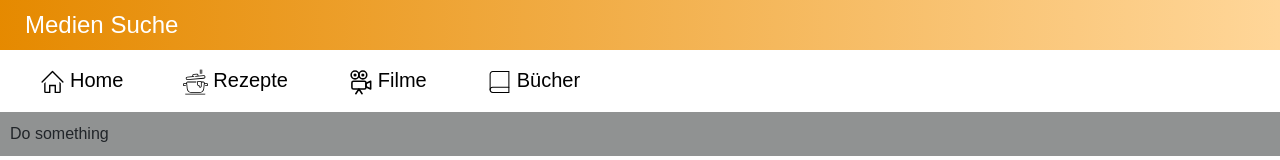
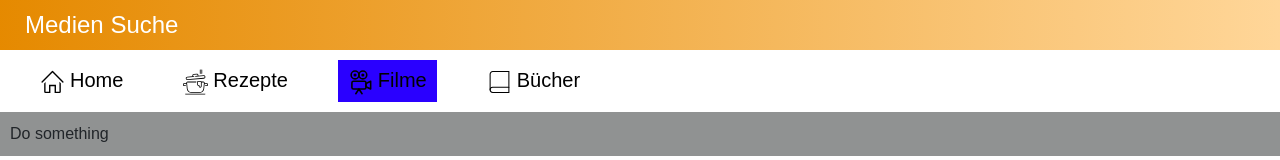
Before and after one commit to thunder312/media-lookup, a Vue app: page /films in a window 1280 px wide. Shown: the top 160 px of the page. Built offline with nearby package versions, Linux system fonts and the light colour scheme; no server answers.

Commit message:
adding category color if selected

```diff
--- a/src/components/LinkBar.vue
+++ b/src/components/LinkBar.vue
@@ -1,9 +1,22 @@
 <template>
 <div class="linkbar">
     <router-link to="/" class="link"><img class="image" src="@/assets/icons/home.svg"/>Home</router-link>
-    <router-link to="/receipts" class="link"><img class="image" src="@/assets/icons/rezept.svg"/>Rezepte</router-link>
-    <router-link to="/films" class="link"><img class="image" src="@/assets/icons/film.svg"/>Filme</router-link>
-    <router-link to="/books" class="link"><img class="image" src="@/assets/icons/buch.svg"/>Bücher</router-link>
+
+    <router-link to="/receipts" class="link" active-class="receipts"
+      :class="{active: $route.matched.some(({ name }) => name === 'subcategory')}">
+      <img class="image" src="@/assets/icons/rezept.svg"/>Rezepte
+    </router-link>
+
+    <router-link to="/films" class="link" active-class="films"
+      :class="{active: $route.matched.some(({ name }) => name === 'subcategory')}">
+      <img class="image" src="@/assets/icons/film.svg"/>Filme
+    </router-link>
+
+    <router-link to="/books" class="link" active-class="books"
+      :class="{active: $route.matched.some(({ name }) => name === 'subcategory')}">
+      <img class="image" src="@/assets/icons/buch.svg"/>Bücher
+    </router-link>
+
   </div>
 </template>
 <script>
```
